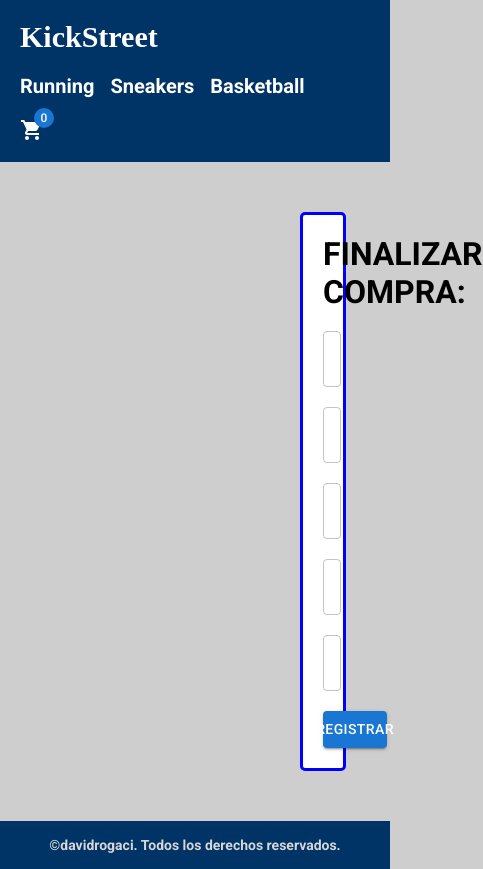
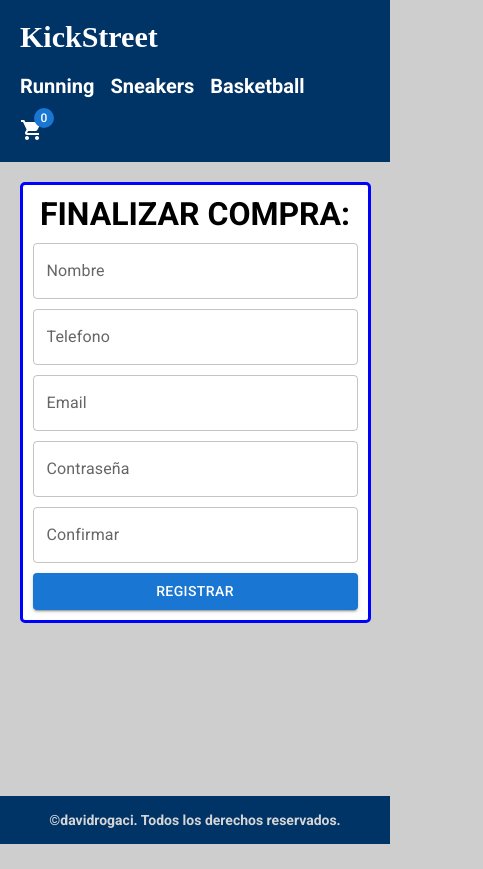
Before and after one commit to davidrogaci/ecommerce-rodriguez, a React (Vite) app: page /checkout in a window 390 px wide. Shown: the whole page, 483 px wide, since content can reach past the window. After the commit the page ends 844 px from the top, so only its background shows below. Built offline with nearby package versions, Linux system fonts and the light colour scheme; no server answers; a web font is replaced by a local one.

Commit message:
Ajustes para visualizaciones en Mobile

```diff
--- a/src/components/Navbar/Navbar.jsx
+++ b/src/components/Navbar/Navbar.jsx
@@ -1,4 +1,4 @@
-import CartWidget from "../cartWidget/CartWidget";
+import CartWidget from "../CartWidget/CartWidget";
 import "./navbar.css";
 import { Link } from "react-router-dom";
 
--- a/src/components/cartWidget/CartWidget.jsx
+++ b/src/components/cartWidget/CartWidget.jsx
@@ -3,7 +3,7 @@ import { Link } from "react-router-dom";
 import ShoppingCartIcon from "@mui/icons-material/ShoppingCart";
 import { useContext } from "react";
 import { CartContext } from "../../context/CartContext";
-import "./cartWidget.css";
+import "./CartWidget.css";
 
 const CartWidget = () => {
   const { getTotalItems } = useContext(CartContext);
--- a/src/components/counter/Counter.css
+++ b/src/components/counter/Counter.css
@@ -3,4 +3,5 @@
   justify-content: center;
   align-items: center;
   gap: 1rem;
+  margin-bottom: 15px;
 }
--- a/src/pages/checkoutV2/CheckoutV2.css
+++ b/src/pages/checkoutV2/CheckoutV2.css
@@ -1,4 +1,4 @@
-.checkoutForm {
+/* .checkoutForm {
   display: flex;
   flex-direction: column;
   margin: 50px 300px;
@@ -11,4 +11,28 @@
 
 .checkoutForm h1 {
   text-align: center;
+} */
+.checkoutForm {
+  display: flex;
+  flex-direction: column;
+  margin: 50px auto;
+  padding: 20px;
+  gap: 20px;
+  border: 3px solid blue;
+  border-radius: 5px;
+  background-color: white;
+  max-width: 50%; /* Limita el ancho máximo del formulario */
 }
+
+.checkoutForm h1 {
+  text-align: center;
+}
+
+@media (max-width: 768px) {
+  .checkoutForm {
+    margin: 20px auto;
+    padding: 10px;
+    gap: 10px;
+    max-width: 90%;
+  }
+}
--- a/src/pages/itemDetailContainer/itemDetail.css
+++ b/src/pages/itemDetailContainer/itemDetail.css
@@ -1,31 +1,48 @@
 .containerItemDetail {
   width: 100%;
-  height: 500px;
+  height: auto;
   display: flex;
+  flex-direction: column;
   justify-content: center;
   align-items: center;
   gap: 20px;
+  padding: 20px;
 }
 
 .containerImage {
-  width: 50%;
+  width: 100%;
   display: flex;
   justify-content: center;
 }
 .containerImage > img {
   width: 100%;
   max-width: 700px;
-  height: 400px;
+  height: auto;
+  max-height: 400px;
   object-fit: cover;
 }
 
 .containerDetail {
-  width: 65%;
+  width: 100%;
   display: flex;
   flex-direction: column;
   justify-content: space-between;
-  height: 250px;
+  height: auto;
+  padding: 20px;
   color: #000000;
+}
+
+/* Media query para pantallas pequeñas */
+@media (max-width: 768px) {
+  .containerItemDetail {
+    flex-direction: column;
+  }
+  .containerImage {
+    width: 100%;
+  }
+  .containerDetail {
+    width: 100%;
+  }
 }
 
 .itemDetailLabel {
```
